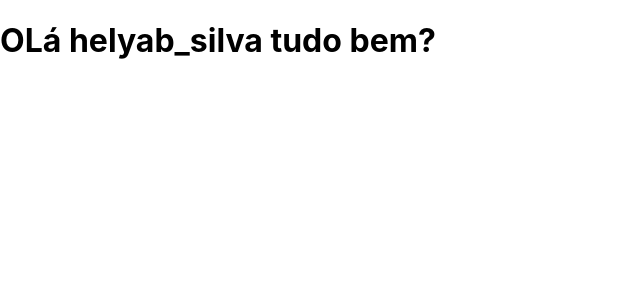
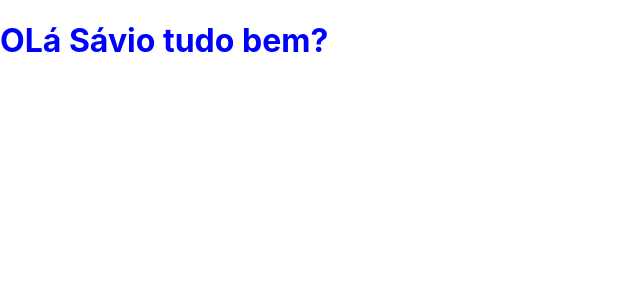
Before and after one commit to Eliabesilva317/Infoproduto, a React (Create React App) app in the folder web/card-web/: page /home in a window 1280 px wide. Shown: the top 300 px of the page, without its empty margins (0-640 px from the left). Built offline with nearby package versions, Linux system fonts and the light colour scheme.

Commit message:
fix commit

```diff
--- a/web/card-web/src/App.js
+++ b/web/card-web/src/App.js
@@ -1,5 +1,5 @@
 import React from 'react';
-import Login from './pages/login';
+// import Login from './pages/login';
 import Routes from "./Router/index";
 
 export default function App() {
--- a/web/card-web/src/pages/Home/index.css
+++ b/web/card-web/src/pages/Home/index.css
@@ -5,12 +5,16 @@
   text-align: center;
 }
 
-.div {
+/* .div {
  flex: 3px;
   background-color: black;
-}
+} */
 
-.div2 {
+/* .div2 {
  flex: 7px;
   background-color: aqua;
+} */
+
+.h1 {
+  color: blue;
 }
--- a/web/card-web/src/pages/Home/index.js
+++ b/web/card-web/src/pages/Home/index.js
@@ -5,7 +5,7 @@ function Home() {
 
   return (
        <div className='container'>
-        <h1>OLá helyab_silva tudo bem? </h1>
+        <h1 className='h1'>OLá Sávio tudo bem? </h1>
        </div>
   );
 }
```
